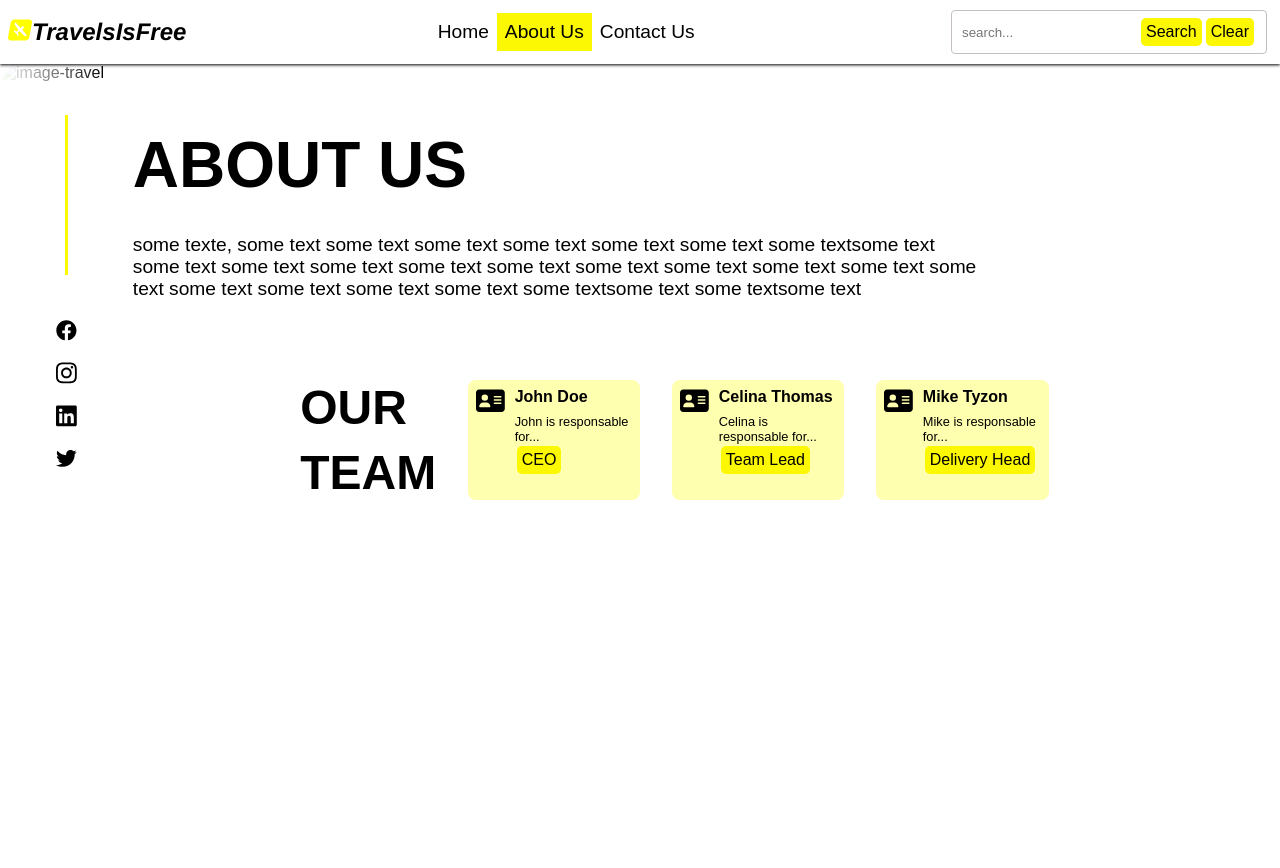
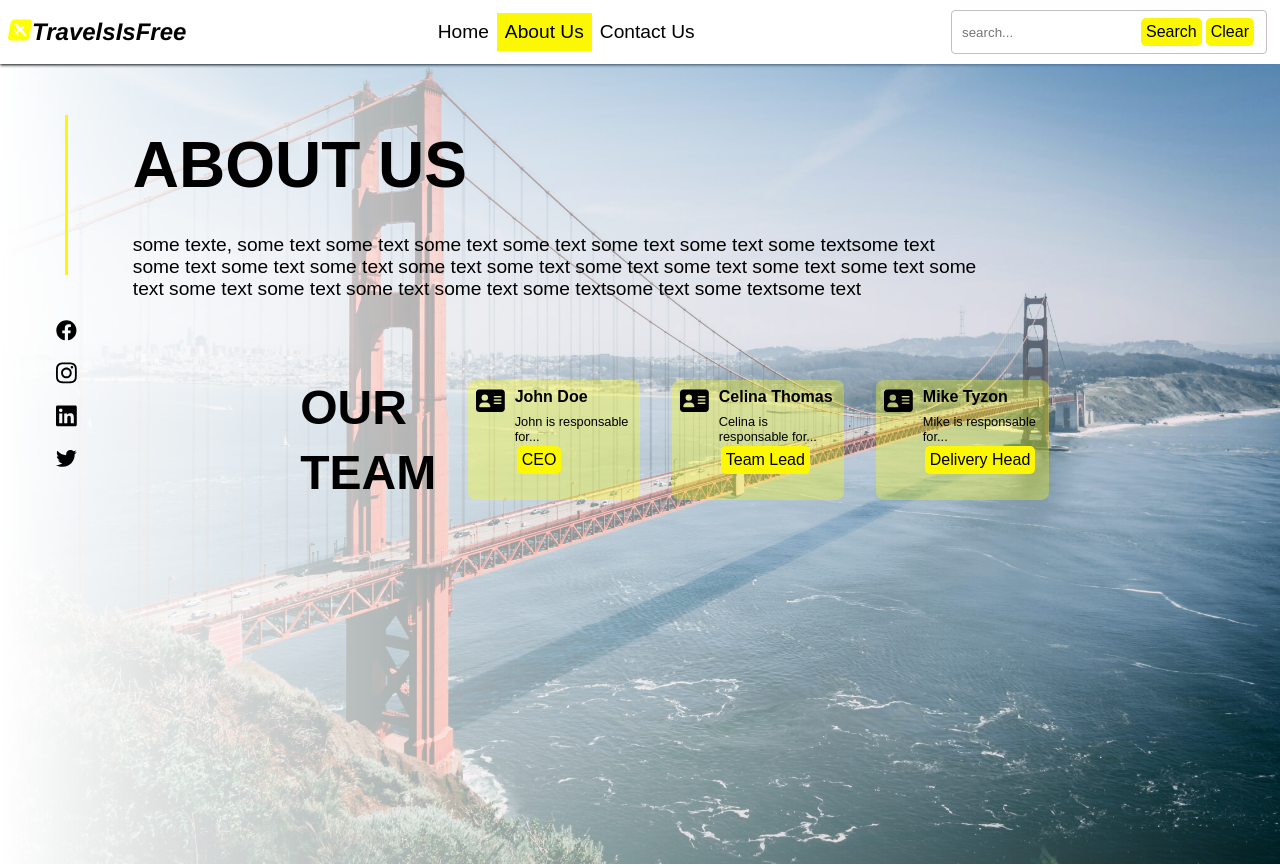
Before and after one commit to kokouvi999/Travels-is-free, a plain HTML site: page travelRecommendation/about-recommendation.html in a window 1280 px wide. Drawn offline with Linux system fonts and the light colour scheme.

Commit message:
commit 4

```diff
--- a/travelRecommendation/about-recommendation.html
+++ b/travelRecommendation/about-recommendation.html
@@ -51,7 +51,7 @@
     </header>
     <section>
         <div class="image-background">
-            <img src="image-travel.jpg" class="image-travel" alt="image-travel">
+            <img src="images/image-travel.jpg" class="image-travel" alt="image-travel">
         </div>
         <div class="container">
             <div class="social-left">
```
Also changed, not shown: travelRecommendation/contact-recommendation.html (+1 -1 lines), travelRecommendation/travel-recommendation.html (+1 -1 lines), travelRecommendation/images/image-travel.jpg (added).
